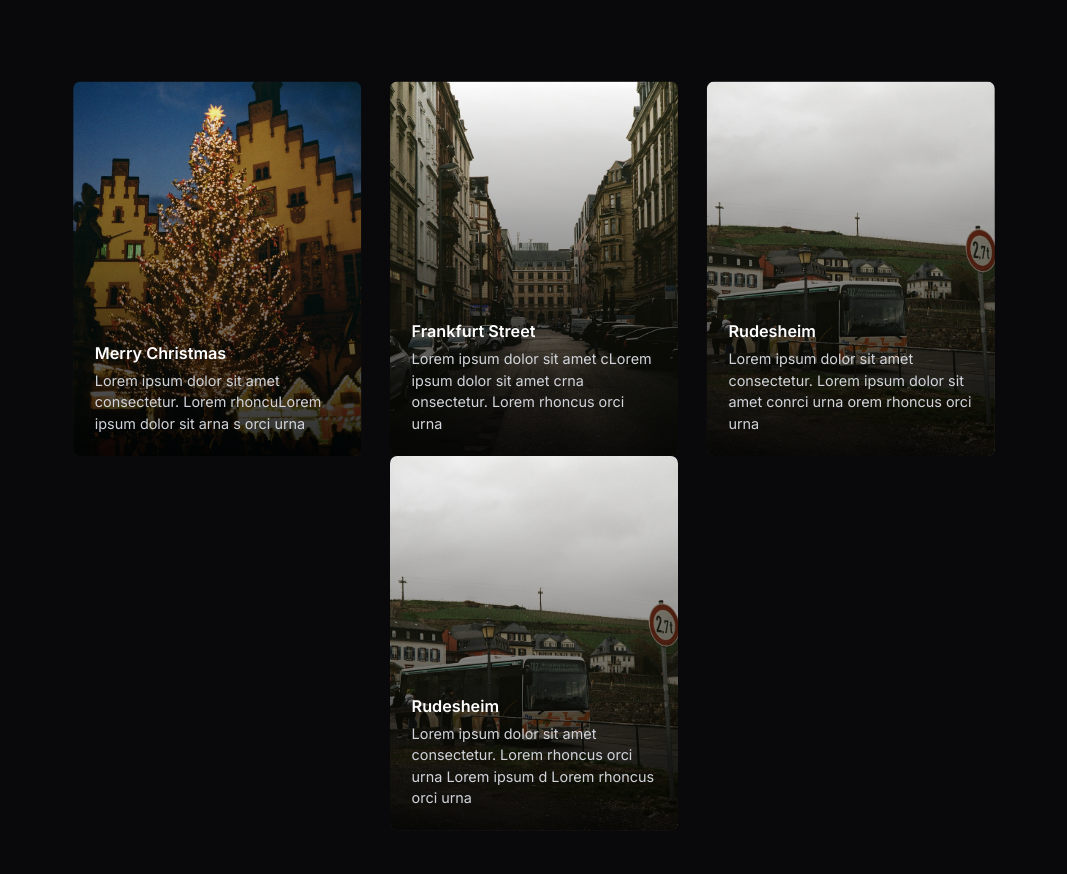
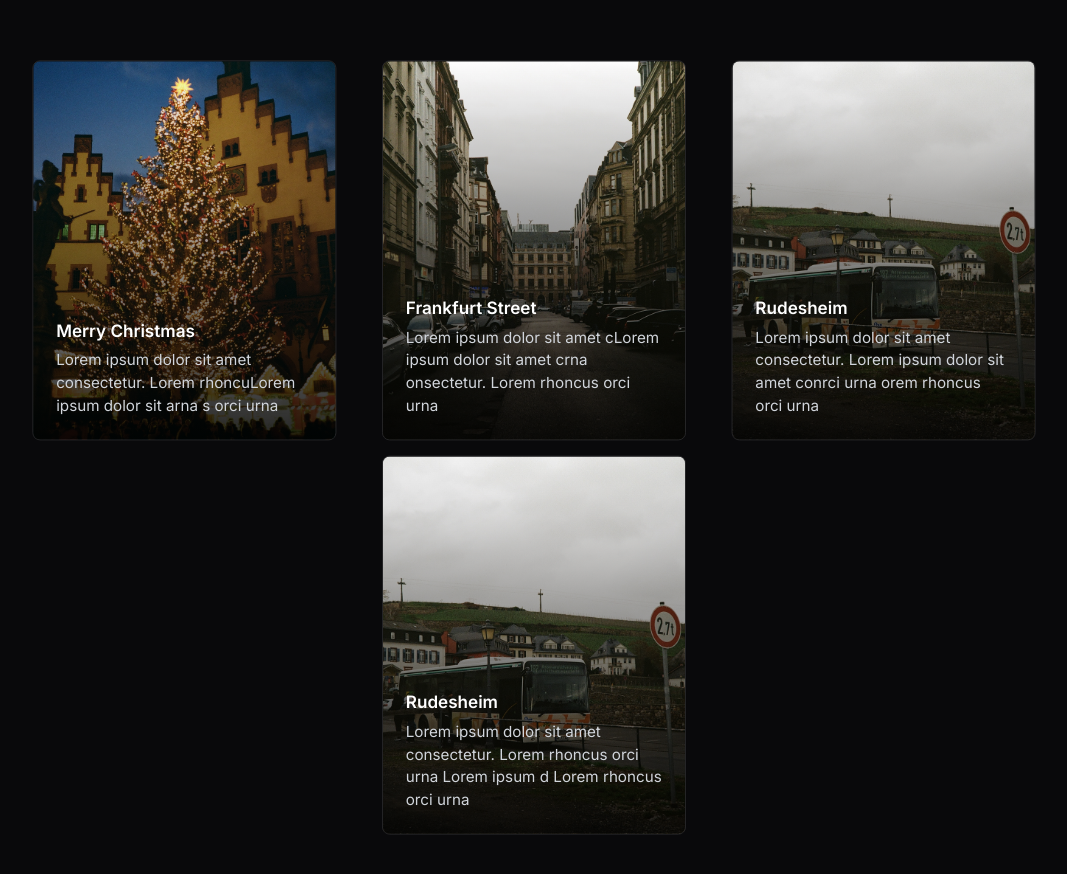
Before and after one commit to minkyojung/williamjung, a Next.js app: page / in a window 1280 px wide. Shown: the top 874 px of the page, without its empty margins (106-1173 px from the left). Built offline with nearby package versions, Linux system fonts and the light colour scheme.

Commit message:
imgcard border/hover effect

```diff
--- a/src/app/page.tsx
+++ b/src/app/page.tsx
@@ -5,51 +5,43 @@ import {
   CardHeader,
   CardTitle,
 } from "@/components/ui/card"
-import {
-  Table,
-  TableBody,
-  TableCell,
-  TableHead,
-  TableHeader,
-  TableRow,
-} from "@/components/ui/table"
+
 
 import ImgCard from "@/components/ui/imgcard";
 
 export default function Home() {
   return (
     <main className="flex flex-col items-center mt-6 w-full">
-      <div className="flex flex-row justify-center min-w-[900px] my-4 flex-wrap scale-90">
+      <div className="flex flex-row justify-center min-w-[1000px] my-4 flex-wrap scale-95 gap-4">
       <ImgCard
         src="/christmas.jpg"
         title="Merry Christmas"
         subtitle="Lorem ipsum dolor sit amet consectetur. Lorem rhoncuLorem ipsum dolor sit arna s orci urna"
-        className="flex-auto basis-1/4 mx-0.1">
+        className="flex-auto basis-1/4 mx-1"
+        url="https://williamjung0130.substack.com/">
       </ImgCard>
       <ImgCard
         src="/frankfrut_street.jpg"
         title="Frankfurt Street"
         subtitle="Lorem ipsum dolor sit amet cLorem ipsum dolor sit amet crna onsectetur. Lorem rhoncus orci urna"
-        className="flex-auto basis-1/4 mx-0.1">
+        className="flex-auto basis-1/4 mx-1"
+        url="https://williamjung0130.substack.com/">
       </ImgCard>
       <ImgCard
         src="/rudesheim.jpg"
         title="Rudesheim"
         subtitle="Lorem ipsum dolor sit amet consectetur. Lorem ipsum dolor sit amet conrci urna orem rhoncus orci urna"
-        className="flex-auto basis-1/4 mx-0.1">
+        className="flex-auto basis-1/4 mx-1"
+        url="https://williamjung0130.substack.com/">
       </ImgCard>
       <ImgCard
         src="/rudesheim.jpg"
         title="Rudesheim"
         subtitle="Lorem ipsum dolor sit amet consectetur. Lorem rhoncus orci urna Lorem ipsum d Lorem rhoncus orci urna "
-        className="flex-auto basis-1/4 mx-0.1">
+        className="flex-auto basis-1/4 mx-1"
+        url="https://williamjung0130.substack.com/">
       </ImgCard>
       </div>
-      <Card className="mb-4 shadow-none border-zinc-950">
-        <CardContent>
-          {/* Content here can be updated or left empty depending on your needs */}
-        </CardContent>
-      </Card>
     </main>
   );
 }
--- a/src/components/ui/imgcard.tsx
+++ b/src/components/ui/imgcard.tsx
@@ -6,14 +6,16 @@ interface ImgCardProps {
   title: string;
   subtitle: string;
   className?: string;
+  url: string; // New prop for URL
 }
 
-const ImgCard: React.FC<ImgCardProps> = ({ src, title, subtitle, className}) => {
+const ImgCard: React.FC<ImgCardProps> = ({ src, title, subtitle, className, url}) => {
   return (
-    <div className={`relative w-full max-w-xs rounded-lg overflow-hidden mx-4 ${className} flex-auto`}>
+    <a href={url} className="block"> {/* Wrap content with an anchor tag */}
+      <div className={`relative w-full max-w-xs rounded-lg overflow-hidden mx-4 ${className} flex-auto border border-zinc-800 transition-transform duration-300 ease-in-out hover:scale-105`}>
         <img
           alt="Abstract art as background"
-        className="w-full h-full object-cover aspect-[1/1.3]"
+          className="w-full h-full object-cover aspect-[1/1.25]"
           src={src}
         />
         <div style={{ background: 'linear-gradient(to top, rgba(0, 0, 0, 0.85), rgba(0, 0, 0, 0))' }} className="absolute inset-0" />
@@ -22,6 +24,7 @@ const ImgCard: React.FC<ImgCardProps> = ({ src, title, subtitle, className}) =>
           <h5 className="text-base text-gray-300 font-regular mt-1">{subtitle}</h5>
         </div>
       </div>
+    </a>
   );
 };
 
```
Lines whose indentation alone changed are shown as unchanged.
